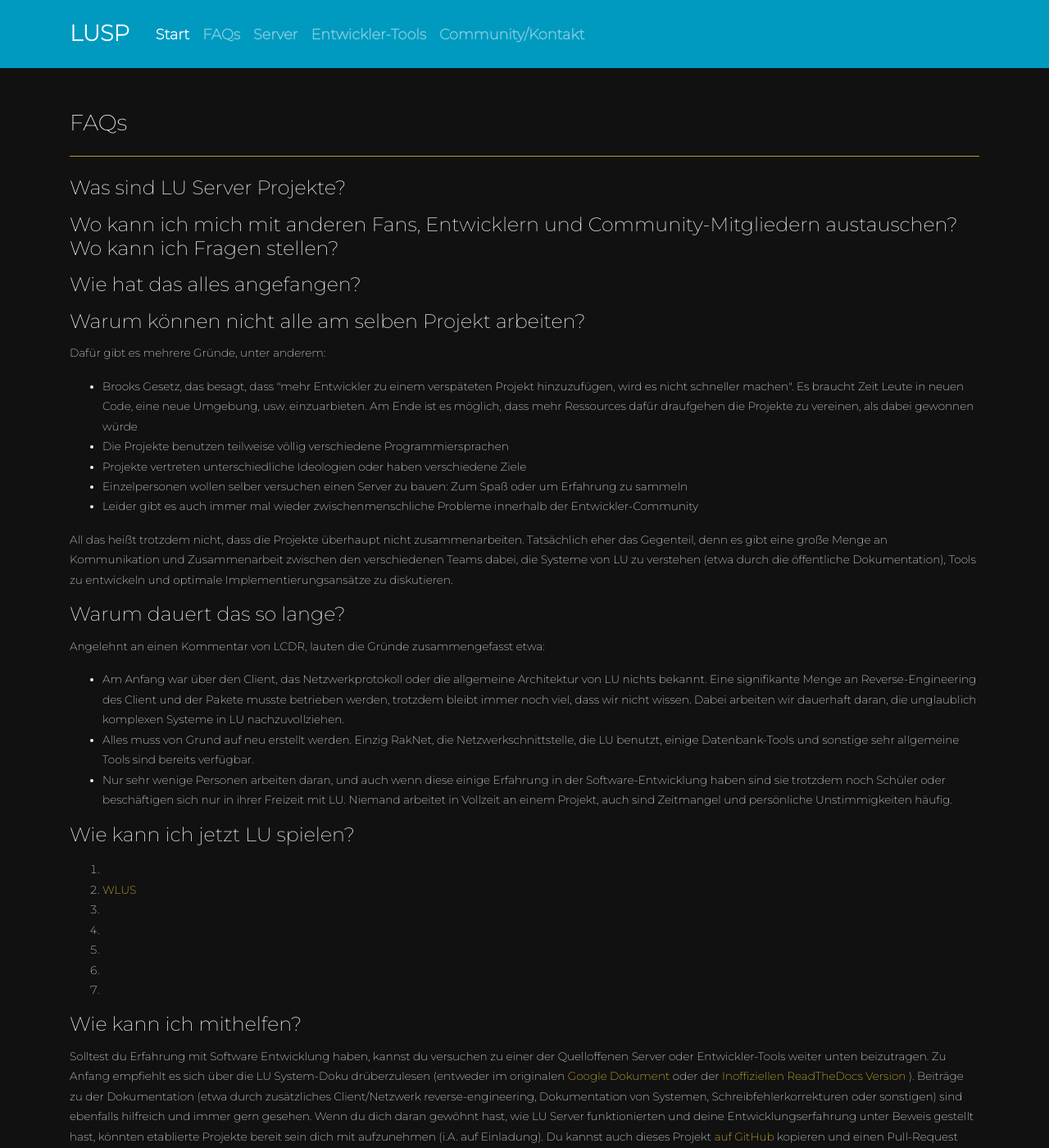
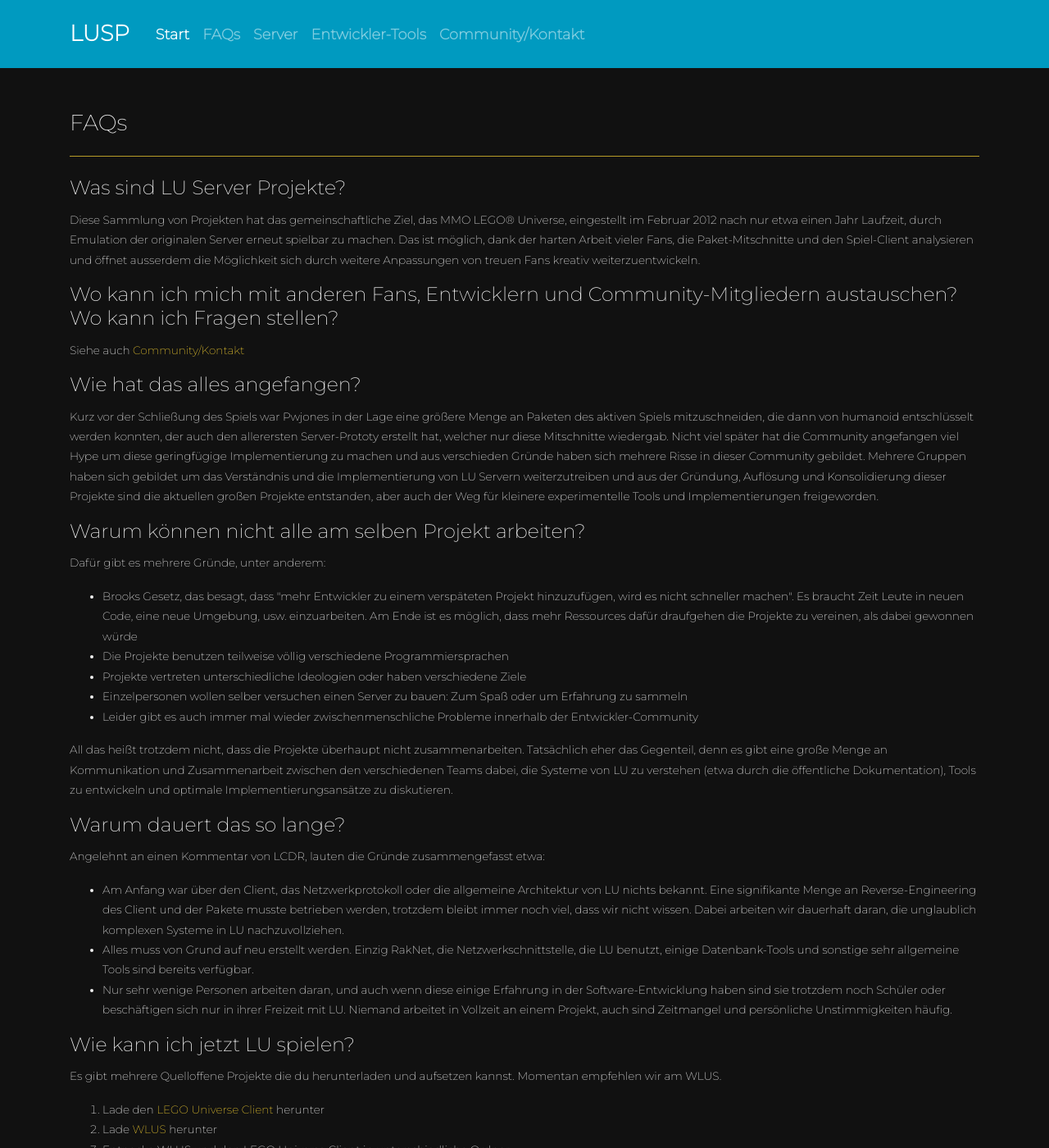
Before and after one commit to lusprojects/lusprojects.github.io, a Jekyll site: the page built from de/index.html, in a window 1280 px wide and 1400 px high, scrolled down 278 px. Shown: the whole window at 82% size. Built offline with Jekyll 4.4.1, drawn with Linux system fonts in a browser that asks for light colours; nearby versions of some CDN libraries; some of the changed text lies outside the part shown.

Commit message:
First full FAQ draft

```diff
--- a/_data/lang/de/faqs.yml
+++ b/_data/lang/de/faqs.yml
@@ -21,7 +21,7 @@ join-forces:
   q: "Warum können nicht alle am selben Projekt arbeiten?"
   a: "Dafür gibt es mehrere Gründe, unter anderem:"
   r:
-    brook: "Brooks Gesetz, das besagt, dass \"mehr Entwickler zu einem verspäteten Projekt hinzuzufügen, wird es nicht schneller machen\". Es braucht Zeit Leute in neuen Code, eine neue Umgebung, usw. einzuarbieten. Am Ende ist es möglich, dass mehr Ressources dafür draufgehen die Projekte zu vereinen, als dabei gewonnen würde"
+    brook: "Brooks Gesetz, das besagt, dass \"mehr Entwickler zu einem verspäteten Projekt hinzuzufügen, wird es nicht schneller machen\". Es braucht Zeit Leute in neuen Code, eine neue Umgebung, usw. einzuarbeiten. Am Ende ist es möglich, dass mehr Ressources dafür draufgehen die Projekte zu vereinen, als dabei gewonnen würde"
     fun: "Einzelpersonen wollen selber versuchen einen Server zu bauen: Zum Spaß oder um Erfahrung zu sammeln"
     goals: "Projekte vertreten unterschiedliche Ideologien oder haben verschiedene Ziele"
     issues: "Leider gibt es auch immer mal wieder zwischenmenschliche Probleme innerhalb der Entwickler-Community"
@@ -29,29 +29,28 @@ join-forces:
   f: "All das heißt trotzdem nicht, dass die Projekte überhaupt nicht zusammenarbeiten. Tatsächlich eher das Gegenteil, denn es gibt eine große Menge an Kommunikation und Zusammenarbeit zwischen den verschiedenen Teams dabei, die Systeme von LU zu verstehen (etwa durch die öffentliche Dokumentation), Tools zu entwickeln und optimale Implementierungsansätze zu diskutieren."
 play:
   q: "Wie kann ich jetzt LU spielen?"
-#  a: "There are several open source projects that you can download and setup. Currently WLUS is the recommended one."
-#  steps:
-#    client:
-#      link: "LEGO Universe Client"
-#      post: ~
-#      pre: "Download a"
-#    extract: "Extract WLUS and the LEGO Universe Client to seperate folders"
-#    launch: "Launch LEGO Universe"
-#    login: "Login with the default username \"wesley\" and password \"play\""
-#    run: "Double click main.exe in the WLUS folder"
-#    server:
-#      post: ~
-#      pre: Download
-#    set-auth: "Open the boot.cfg in the LEGO Universe Client folder and change AUTHSERVERIP to read 'AUTHSERVERIP=0:localhost,' (this may already be the case depending on the client)"
+  a: "Es gibt mehrere Quelloffene Projekte die du herunterladen und aufsetzen kannst. Momentan empfehlen wir am WLUS."
+  steps:
+    client:
+      pre: "Lade den"
+      link: "LEGO Universe Client"
+      post: "herunter"
+    extract: "Entpacke WLUS und den LEGO Universe Client in unterschiedliche Ordner"
+    launch: "Starte LEGO Universe"
+    login: "Melde dich mit dem Nutzernamen \"wesley\" und passwort \"play\" an"
+    run: "Starte main.exe im WLUS-Ordner mit einem Doppelklick"
+    server:
+      pre: "Lade"
+      post: "herunter"
+    set-auth: "Öffne boot.cfg im LEGO Universe Client Ordner und ändere AUTHSERVERIP zu 'AUTHSERVERIP=0:localhost,' (Abhängig vom gewählten Client kann das bereits der Fall sein)"
 start:
   q: "Wie hat das alles angefangen?"
-#  a: "Around the time of the games closure, Pwjones was able to capture a significant volume of packets from the live LU servers, which were then able to be decrypted by Humanoid, who also wrote the very first server prototype playing back these captures. Not soon thereafter, the community began to overhype the little that was available in this implementation, and due to various reasons multiple fractures developed among the community. Multiple groups formed to work on furthering the understanding and implementation of LU servers, and through the formation, dissolution, and consolidation of these projects, the current major projects have come in to being, as well as paving the way for other experimental utilities and implementations."
+  a: "Kurz vor der Schließung des Spiels war Pwjones in der Lage eine größere Menge an Paketen des aktiven Spiels mitzuschneiden, die dann von humanoid entschlüsselt werden konnten, der auch den allerersten Server-Prototy erstellt hat, welcher nur diese Mitschnitte wiedergab. Nicht viel später hat die Community angefangen viel Hype um diese geringfügige Implementierung zu machen und aus verschieden Gründe haben sich mehrere Risse in dieser Community gebildet. Mehrere Gruppen haben sich gebildet um das Verständnis und die Implementierung von LU Servern weiterzutreiben und aus der Gründung, Auflösung und Konsolidierung dieser Projekte sind die aktuellen großen Projekte entstanden, aber auch der Weg für kleinere experimentelle Tools und Implementierungen freigeworden."
 what:
   q: "Was sind LU Server Projekte?"
-#  a: "This community of projects aims to provide the capability to play the LEGO® Universe MMO, shuttered in February 2012 after a roughly one year run, through emulating the original servers. This is done thanks to the hard work of many fans in reverse engineering packet captures and the game client, and also opens up the possibility for further creativity through customization by dedicated fans."
+  a: "Diese Sammlung von Projekten hat das gemeinschaftliche Ziel, das MMO LEGO® Universe, eingestellt im Februar 2012 nach nur etwa einen Jahr Laufzeit, durch Emulation der originalen Server erneut spielbar zu machen. Das ist möglich, dank der harten Arbeit vieler Fans, die Paket-Mitschnitte und den Spiel-Client analysieren und öffnet ausserdem die Möglichkeit sich durch weitere Anpassungen von treuen Fans kreativ weiterzuentwickeln."
 where:
   q: "Wo kann ich mich mit anderen Fans, Entwicklern und Community-Mitgliedern austauschen? Wo kann ich Fragen stellen?"
-#  a:
-#    link: Community/Contact
-#    post: ~
-#    pre: "Please see"
+  a:
+    pre: "Siehe auch"
+    post: ~
--- a/_data/lang/en/faqs.yml
+++ b/_data/lang/en/faqs.yml
@@ -51,7 +51,6 @@ what:
   q: "What are LU Server Projects?"
 where:
   a:
-    link: Community/Contact
     post: ~
     pre: "Please see"
   q: "Where can I get in touch with other fans, developers, and community members? Where can I ask questions"
--- a/_layouts/index.html
+++ b/_layouts/index.html
@@ -1,6 +1,7 @@
 <!DOCTYPE html>
 <html>
   <head>
+    {% assign i18n = site.data.lang[page.lang] %}
     <meta charset="utf-8">
     <meta name="viewport" content="width=device-width, initial-scale=1">
     <!-- PAGE settings -->
@@ -44,21 +45,21 @@
             <div class="collapse navbar-collapse text-center" id="navbar2SupportedContent" style="font-size: 130%;">
                 <ul class="navbar-nav">
                     <li class="nav-item active">
-                        <a class="nav-link" href="#home">{{ site.data.lang[page.lang].nav.home }}
-                            <span class="sr-only">({{ site.data.lang[page.lang].nav.current }})</span>
+                        <a class="nav-link" href="#home">{{ i18n.nav.home }}
+                            <span class="sr-only">({{ i18n.nav.current }})</span>
                         </a>
                     </li>
                     <li class="nav-item">
-                        <a class="nav-link" href="#faqs">{{ site.data.lang[page.lang].nav.faqs }}</a>
+                        <a class="nav-link" href="#faqs">{{ i18n.nav.faqs }}</a>
                     </li>
                     <li class="nav-item">
-                        <a class="nav-link" href="#servers">{{ site.data.lang[page.lang].nav.servers }}</a>
+                        <a class="nav-link" href="#servers">{{ i18n.nav.servers }}</a>
                     </li>
                     <li class="nav-item">
-                        <a class="nav-link" href="#development-resources">{{ site.data.lang[page.lang].nav.dev-resources }}</a>
+                        <a class="nav-link" href="#development-resources">{{ i18n.nav.dev-resources }}</a>
                     </li>
                     <li class="nav-item">
-                        <a class="nav-link" href="#contact-community">{{ site.data.lang[page.lang].nav.community-contact }}</a>
+                        <a class="nav-link" href="#contact-community">{{ i18n.nav.community-contact }}</a>
                     </li>
                 </ul>
             </div>
@@ -76,64 +77,64 @@
     </div>
     <div id="faqs" class="py-4">
         <div class="container">
-            <h2>{{ site.data.lang[page.lang].nav.faqs }}</h2>
+            <h2>{{ i18n.nav.faqs }}</h2>
             <hr>
-            <h3>{{ site.data.lang[page.lang].faqs.what.q }}</h3>
-            <p>{{ site.data.lang[page.lang].faqs.what.a }}</p>
-            <h3>{{ site.data.lang[page.lang].faqs.where.q }}</h3>
-            <p>{{ site.data.lang[page.lang].faqs.where.a.pre }}
-            <a href="#contact-community">{{ site.data.lang[page.lang].faqs.where.a.link }}</a>
-            {{ site.data.lang[page.lang].faqs.where.a.post }}</p>
-            <h3>{{ site.data.lang[page.lang].faqs.start.q }}</h3>
-            <p>{{ site.data.lang[page.lang].faqs.start.a }}</p>
-            <h3>{{ site.data.lang[page.lang].faqs.join-forces.q }}</h3>
-            <p>{{ site.data.lang[page.lang].faqs.join-forces.a }}</p>
+            <h3>{{ i18n.faqs.what.q }}</h3>
+            <p>{{ i18n.faqs.what.a }}</p>
+            <h3>{{ i18n.faqs.where.q }}</h3>
+            <p>{{ i18n.faqs.where.a.pre }}
+            <a href="#contact-community">{{ i18n.nav.community-contact }}</a>
+            {{ i18n.faqs.where.a.post }}</p>
+            <h3>{{ i18n.faqs.start.q }}</h3>
+            <p>{{ i18n.faqs.start.a }}</p>
+            <h3>{{ i18n.faqs.join-forces.q }}</h3>
+            <p>{{ i18n.faqs.join-forces.a }}</p>
             <ul>
-                <li>{{ site.data.lang[page.lang].faqs.join-forces.r.brook }}</li>
-                <li>{{ site.data.lang[page.lang].faqs.join-forces.r.langs }}</li>
-                <li>{{ site.data.lang[page.lang].faqs.join-forces.r.goals }}</li>
-                <li>{{ site.data.lang[page.lang].faqs.join-forces.r.fun }}</li>
-                <li>{{ site.data.lang[page.lang].faqs.join-forces.r.issues }}</li>
+                <li>{{ i18n.faqs.join-forces.r.brook }}</li>
+                <li>{{ i18n.faqs.join-forces.r.langs }}</li>
+                <li>{{ i18n.faqs.join-forces.r.goals }}</li>
+                <li>{{ i18n.faqs.join-forces.r.fun }}</li>
+                <li>{{ i18n.faqs.join-forces.r.issues }}</li>
             </ul>
-            <p>{{ site.data.lang[page.lang].faqs.join-forces.f }}</p>
-            <h3>{{ site.data.lang[page.lang].faqs.eta.q }}</h3>
-            <p>{{ site.data.lang[page.lang].faqs.eta.a }}</p>
+            <p>{{ i18n.faqs.join-forces.f }}</p>
+            <h3>{{ i18n.faqs.eta.q }}</h3>
+            <p>{{ i18n.faqs.eta.a }}</p>
             <ul>
-                <li>{{ site.data.lang[page.lang].faqs.eta.r.re }}</li>
-                <li>{{ site.data.lang[page.lang].faqs.eta.r.dev }}</li>
-                <li>{{ site.data.lang[page.lang].faqs.eta.r.people }}</li>
+                <li>{{ i18n.faqs.eta.r.re }}</li>
+                <li>{{ i18n.faqs.eta.r.dev }}</li>
+                <li>{{ i18n.faqs.eta.r.people }}</li>
             </ul>
-            <h3>{{ site.data.lang[page.lang].faqs.play.q }}</h3>
-            <p>{{ site.data.lang[page.lang].faqs.play.a }}</p>
+            <h3>{{ i18n.faqs.play.q }}</h3>
+            <p>{{ i18n.faqs.play.a }}</p>
             <ol>
-                <li>{{ site.data.lang[page.lang].faqs.play.steps.client.pre }}
-                  <a href="https://docs.google.com/document/d/1XmHXWuUQqzUIOcv6SVVjaNBm4bFg9lnW4Pk1pllimEg/edit">{{ site.data.lang[page.lang].faqs.play.steps.client.link }}</a>
-                {{ site.data.lang[page.lang].faqs.play.steps.client.post }}</li>
-                <li>{{ site.data.lang[page.lang].faqs.play.steps.server.pre }}
+                <li>{{ i18n.faqs.play.steps.client.pre }}
+                  <a href="https://docs.google.com/document/d/1XmHXWuUQqzUIOcv6SVVjaNBm4bFg9lnW4Pk1pllimEg/edit">{{ i18n.faqs.play.steps.client.link }}</a>
+                {{ i18n.faqs.play.steps.client.post }}</li>
+                <li>{{ i18n.faqs.play.steps.server.pre }}
                   <a href="https://github.com/wesleyd1124/WLUS/releases/tag/1.0">WLUS</a>
-                {{ site.data.lang[page.lang].faqs.play.steps.server.post }}</li>
-                <li>{{ site.data.lang[page.lang].faqs.play.steps.extract }}</li>
-                <li>{{ site.data.lang[page.lang].faqs.play.steps.run }}</li>
-                <li>{{ site.data.lang[page.lang].faqs.play.steps.set-auth }}</li>
-                <li>{{ site.data.lang[page.lang].faqs.play.steps.launch }}</li>
-                <li>{{ site.data.lang[page.lang].faqs.play.steps.login }}</li>
+                {{ i18n.faqs.play.steps.server.post }}</li>
+                <li>{{ i18n.faqs.play.steps.extract }}</li>
+                <li>{{ i18n.faqs.play.steps.run }}</li>
+                <li>{{ i18n.faqs.play.steps.set-auth }}</li>
+                <li>{{ i18n.faqs.play.steps.launch }}</li>
+                <li>{{ i18n.faqs.play.steps.login }}</li>
             </ol>
-            <h3>{{ site.data.lang[page.lang].faqs.help.q }}</h3>
-            <p>{{ site.data.lang[page.lang].faqs.help.a.pre }}
-                <a href="https://docs.google.com/document/d/1v9GB1gNwO0C81Rhd4imbaLN7z-R0zpK5sYJMbxPP3Kc/">{{ site.data.lang[page.lang].faqs.help.a.gdoc }}</a>
-                {{ site.data.lang[page.lang].faqs.help.a.mid-1 }}
-                <a href="http://lu-docs.readthedocs.io/en/latest/">{{ site.data.lang[page.lang].faqs.help.a.rtd }}</a>
-                {{ site.data.lang[page.lang].faqs.help.a.mid-2 }}
-                <a href="https://lusprojects.github.io">{{ site.data.lang[page.lang].faqs.help.a.lusp }}</a>
-            {{ site.data.lang[page.lang].faqs.help.a.post }}</p>
-            <p>{{ site.data.lang[page.lang].faqs.help.f }}</p>
+            <h3>{{ i18n.faqs.help.q }}</h3>
+            <p>{{ i18n.faqs.help.a.pre }}
+                <a href="https://docs.google.com/document/d/1v9GB1gNwO0C81Rhd4imbaLN7z-R0zpK5sYJMbxPP3Kc/">{{ i18n.faqs.help.a.gdoc }}</a>
+                {{ i18n.faqs.help.a.mid-1 }}
+                <a href="http://lu-docs.readthedocs.io/en/latest/">{{ i18n.faqs.help.a.rtd }}</a>
+                {{ i18n.faqs.help.a.mid-2 }}
+                <a href="https://lusprojects.github.io">{{ i18n.faqs.help.a.lusp }}</a>
+            {{ i18n.faqs.help.a.post }}</p>
+            <p>{{ i18n.faqs.help.f }}</p>
         </div>
     </div>
     <div id="servers" class="py-4">
         <div class="container">
-            <h2>{{ site.data.lang[page.lang].nav.servers }}</h2>
+            <h2>{{ i18n.nav.servers }}</h2>
             <hr>
-            <h3>{{ site.data.lang[page.lang].servers.hosted }}</h3>
+            <h3>{{ i18n.servers.hosted }}</h3>
 
             <div class="card-deck mx-auto" style="margin-bottom: 30px;">
                 {% for server in site.hosted %}
@@ -141,10 +142,10 @@
                     <h4 class="card-header"> {{ server.name }} </h4>
                     <img class="card-img-middle" src="{{ server.image_path | absolute_url}}" alt="Card image cap">
                     <ul class="list-group list-group-flush">
-                        <li class="list-group-item">{{ site.data.lang[page.lang].general.status }}: {{ server.status }}</li>
-                        <li class="list-group-item">{{ site.data.lang[page.lang].general.language }}: {{ server.language }}</li>
-                        <li class="list-group-item">{{ site.data.lang[page.lang].servers.accepting-devs }}: {{ server.accepting_devs }}</li>
-                        <li class="list-group-item">{{ site.data.lang[page.lang].servers.devs }}: {{ server.devs }}</li>
+                        <li class="list-group-item">{{ i18n.general.status }}: {{ server.status }}</li>
+                        <li class="list-group-item">{{ i18n.general.language }}: {{ server.language }}</li>
+                        <li class="list-group-item">{{ i18n.servers.accepting-devs }}: {{ server.accepting_devs }}</li>
+                        <li class="list-group-item">{{ i18n.servers.devs }}: {{ server.devs }}</li>
                     </ul>
                     <div class="card-footer">
                         {% for link in server.links %}
@@ -154,7 +155,7 @@
                 </div>
                 {% endfor %}
             </div>
-            <h3>{{ site.data.lang[page.lang].servers.open-source }}</h3>
+            <h3>{{ i18n.servers.open-source }}</h3>
             <div class="card-columns mx-auto">
                 {% for server in site.opensource %}
                 <div class="card">
@@ -163,12 +164,12 @@
                         <div class="card-text"> {{ server.desc }} </div>
                     </div>
                     <ul class="list-group list-group-flush">
-                        <li class="list-group-item">{{ site.data.lang[page.lang].general.status }}: {{ server.status }}</li>
-                        <li class="list-group-item">{{ site.data.lang[page.lang].general.language }}: {{server.language}}</li>
+                        <li class="list-group-item">{{ i18n.general.status }}: {{ server.status }}</li>
+                        <li class="list-group-item">{{ i18n.general.language }}: {{server.language}}</li>
                         {% if server.devs %}
-                        <li class="list-group-item">{{ site.data.lang[page.lang].servers.devs }}: {{ server.devs }}</li>
+                        <li class="list-group-item">{{ i18n.servers.devs }}: {{ server.devs }}</li>
                         {% elsif server.author %}
-                        <li class="list-group-item">{{ site.data.lang[page.lang].general.author }}: {{ server.author }}</li>
+                        <li class="list-group-item">{{ i18n.general.author }}: {{ server.author }}</li>
                         {% endif %}
                     </ul>
                     <div class="card-footer">
@@ -183,13 +184,13 @@
     </div>
     <div id="development-resources" class="py-4">
         <div class="container">
-            <h2>{{ site.data.lang[page.lang].nav.dev-resources }}</h2>
+            <h2>{{ i18n.nav.dev-resources }}</h2>
             <hr>
             <div>
                 <ul class="list-inline">
-                    <li class="list-inline-item"><button class="btn active" id="All_tag" data-tagbtn="1" onclick="showAll()">{{ site.data.lang[page.lang].dev-resources.tags.all }}</button></li>
-                    <li class="list-inline-item"><button class="btn" id="Research_tag" data-tagbtn="1" onclick="searchForTag('Research')">{{ site.data.lang[page.lang].dev-resources.tags.research }}</button></li>
-                    <li class="list-inline-item"><button class="btn" id="Networking_tag" data-tagbtn="1" onclick="searchForTag('Networking')">{{ site.data.lang[page.lang].dev-resources.tags.networking }}</button></li>
+                    <li class="list-inline-item"><button class="btn active" id="All_tag" data-tagbtn="1" onclick="showAll()">{{ i18n.dev-resources.tags.all }}</button></li>
+                    <li class="list-inline-item"><button class="btn" id="Research_tag" data-tagbtn="1" onclick="searchForTag('Research')">{{ i18n.dev-resources.tags.research }}</button></li>
+                    <li class="list-inline-item"><button class="btn" id="Networking_tag" data-tagbtn="1" onclick="searchForTag('Networking')">{{ i18n.dev-resources.tags.networking }}</button></li>
                 </ul>
             </div>
             <div>
@@ -201,9 +202,9 @@
                             <div class="card-text"> {{ resource.desc }} </div>
                         </div>
                         <ul class="list-group list-group-flush">
-                            <li class="list-group-item">{{ site.data.lang[page.lang].general.status }}: {{ resource.status }}</li>
-                            <li class="list-group-item">{{ site.data.lang[page.lang].general.language }}: {{ resource.language }}</li>
-                            <li class="list-group-item">{{ site.data.lang[page.lang].general.author }}: {{ resource.author }}</li>
+                            <li class="list-group-item">{{ i18n.general.status }}: {{ resource.status }}</li>
+                            <li class="list-group-item">{{ i18n.general.language }}: {{ resource.language }}</li>
+                            <li class="list-group-item">{{ i18n.general.author }}: {{ resource.author }}</li>
                         </ul>
                         <div class="card-footer">
                             {% for link in resource.links %}
@@ -218,28 +219,28 @@
     </div>
     <div id="contact-community" class="py-4">
         <div class="container">
-            <h2>{{ site.data.lang[page.lang].nav.community-contact }}</h2>
+            <h2>{{ i18n.nav.community-contact }}</h2>
             <hr>
             <ul>
-                <li>{{ site.data.lang[page.lang].community.luch.pre }}<!--
+                <li>{{ i18n.community.luch.pre }}<!--
                 --><a href="https://discord.gg/NKry7cY"><!--
-                -->{{ site.data.lang[page.lang].community.luch.link }}<!--
+                -->{{ i18n.community.luch.link }}<!--
                 --></a><!--
-                -->{{ site.data.lang[page.lang].community.luch.post }}</li>
-                <li>{{ site.data.lang[page.lang].community.lusp.pre }}<!--
+                -->{{ i18n.community.luch.post }}</li>
+                <li>{{ i18n.community.lusp.pre }}<!--
                 --><a href="https://github.com/lusprojects/lusprojects.github.io"><!--
-                -->{{ site.data.lang[page.lang].community.lusp.link }}<!--
+                -->{{ i18n.community.lusp.link }}<!--
                 --></a><!--
-                -->{{ site.data.lang[page.lang].community.lusp.mid }}<!--
+                -->{{ i18n.community.lusp.mid }}<!--
                 --><a href="https://github.com/lusprojects/lusprojects.github.io/issues"><!--
-                -->{{ site.data.lang[page.lang].community.lusp.issues }}<!--
+                -->{{ i18n.community.lusp.issues }}<!--
                 --></a><!--
-                -->{{ site.data.lang[page.lang].community.lusp.post }}</li>
-                <li>{{ site.data.lang[page.lang].community.projects.pre }}<!--
-                --><a href="#servers">{{ site.data.lang[page.lang].nav.servers }}</a><!--
-                -->{{ site.data.lang[page.lang].community.projects.mid }}<!--
-                --><a href="#development-resources">{{ site.data.lang[page.lang].nav.dev-resources }}</a><!--
-                -->{{ site.data.lang[page.lang].community.projects.post }}</li>
+                -->{{ i18n.community.lusp.post }}</li>
+                <li>{{ i18n.community.projects.pre }}<!--
+                --><a href="#servers">{{ i18n.nav.servers }}</a><!--
+                -->{{ i18n.community.projects.mid }}<!--
+                --><a href="#development-resources">{{ i18n.nav.dev-resources }}</a><!--
+                -->{{ i18n.community.projects.post }}</li>
             </ul>
         </div>
     </div>
```
